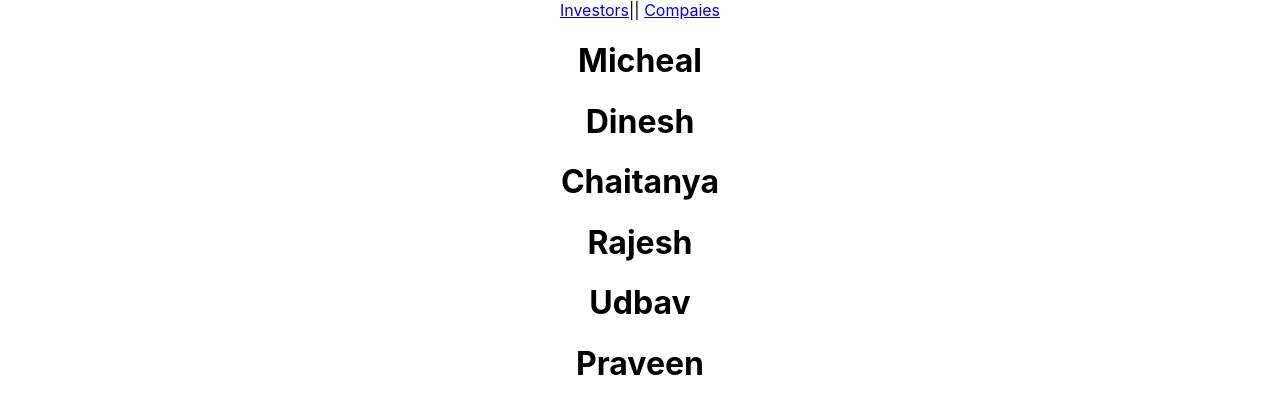
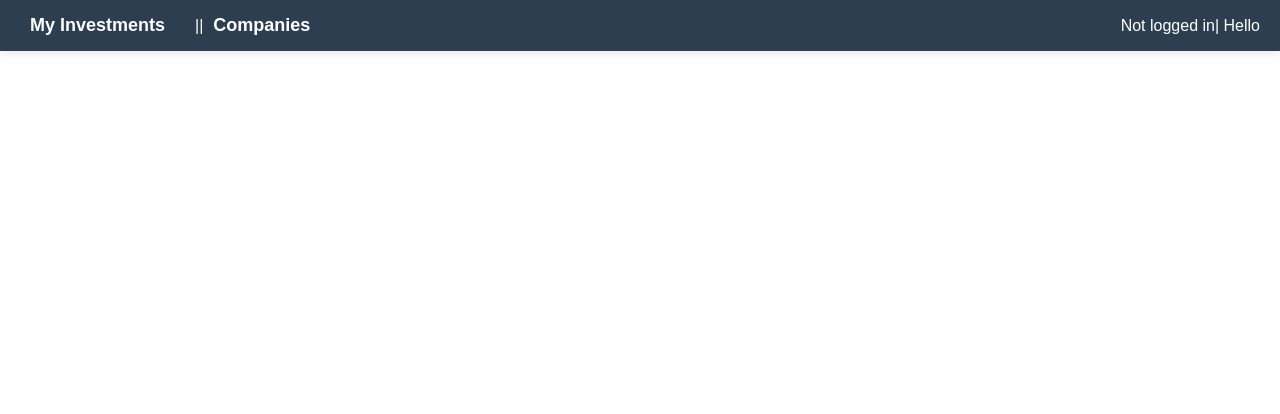
Before and after one commit to Rajesh-2278/CatchITTradeAnalysisFrontEND, a React (Create React App) app: page /investors in a window 1280 px wide. Shown: the top 414 px of the page. Built offline with nearby package versions, Linux system fonts and the light colour scheme.

Commit message:
Modified and added userContext

```diff
--- a/package.json
+++ b/package.json
@@ -3,6 +3,7 @@
   "version": "0.1.0",
   "private": true,
   "dependencies": {
+    "axios": "^1.7.9",
     "cra-template": "1.2.0",
     "react": "^19.0.0",
     "react-dom": "^19.0.0",
--- a/src/App.js
+++ b/src/App.js
@@ -1,22 +1,28 @@
-import logo from './logo.svg';
-import './App.css';
+import React from 'react';
+import { BrowserRouter as Router, Routes, Route } from 'react-router-dom';
+import Navbar from './components/navbar/navbar';
 import Company from './components/company/company';
 import Investor from './components/investor/investor';
-import { BrowserRouter as Router, Route, Routes, BrowserRouter } from 'react-router-dom';
-import Navbar from './components/navbar/navbar';
+import Assignstocks from './components/stocks/assignstocks';
+import Login from './components/login/login';
+import { UserProvider } from './contexts/UserProvider';
+
 function App() {
   return (
-    <BrowserRouter>
-      <div className="App">
-        <Routes>
-          <Route path='/' Component={Navbar}>
-            <Route path='/investors' Component={Investor}> </Route>
-            <Route path='/companies' Component={Company}> </Route>
-          </Route>
-        </Routes>
-
-      </div>
-    </BrowserRouter>
+    <UserProvider>
+      <Router>
+        <div className="App">
+          <Routes>
+            <Route path='/' element={<Navbar />}>
+              <Route path='investors' element={<Investor />} />
+              <Route path='/' element={<Company />} />
+              <Route path='assignStocks/:md' element={<Assignstocks />} />
+            </Route>
+            <Route path='/log' element={<Login />} />
+          </Routes>
+        </div>
+      </Router>
+    </UserProvider>
   );
 }
 
--- a/src/components/company/company.jsx
+++ b/src/components/company/company.jsx
@@ -1,13 +1,38 @@
-import React from 'react'
+import React, { useEffect, useState } from 'react'
+import axios from 'axios';
+import { Link } from 'react-router-dom';
+const Company = () => {
+    const [companies, setCompanies] = useState([])
+    useEffect(() => {
+        axios.get("http://localhost:9091/company/listAllCompanies").then(
+            (resp) => {
+                setCompanies(resp.data);
+                console.log(resp.data);
+            }
+        );
+        console.log("rajesh");
+        console.log(companies);
+        console.log("rajesh");
+    }, [])
 
-const Company = () => {
-  return (
-    <div>
-        <h1>APEXON</h1>
-        <h1>GS</h1>
-        <h1>TCS</h1>
-    </div>
-  )
+    return (
+        <div className='course-list-container'>
+            {
+                companies.map(
+                    (e) => (
+                        <div className='course-box'>
+
+                            <h2 style={{ color: 'red' }}> {e.name}</h2>
+                            <h3 style={{ color: 'red' }}> Available {e.stockCount} </h3>
+                            <button> <Link to={`/assignStocks/${e.id}`}>Buy Stocks</Link></button>
+
+                        </div>
+                    )
+                )
+            }
+
+        </div>
+    )
 }
 
 export default Company
--- a/src/components/investor/investor.jsx
+++ b/src/components/investor/investor.jsx
@@ -1,16 +1,32 @@
-import React from 'react'
+import axios from 'axios'
+import React, { useContext, useEffect, useState } from 'react'
+import { UserContext } from '../../contexts/UserProvider';
 
 const Investor = () => {
+  const [data, setData] = useState([]);
+  const { userDetails } = useContext(UserContext);  // Access userDetails from context
+
+  useEffect(() => {
+
+    if (userDetails && userDetails.userId) {
+      axios.get(`http://localhost:9091/investor/getCompaniesByInvestorId/${userDetails.userId}`)
+        .then((resp) => setData(resp.data))
+        .catch((error) => console.error("Error fetching data:", error));
+    }
+  }, [userDetails.userId]);
+
   return (
-    <div>
-         <h1>Micheal</h1>
-        <h1>Dinesh</h1>
-        <h1>Chaitanya</h1>
-        <h1>Rajesh</h1>
-        <h1>Udbav</h1>
-        <h1>Praveen</h1>
+    <div className='course-list-container'>
+      {
+        data.map((e) => (
+          <div className='course-box' key={e.id}>
+            <h1>{e.name}</h1>
+            <h1>{e.stockCount}</h1>
+          </div>
+        ))
+      }
     </div>
   )
 }
 
-export default Investor
+export default Investor;
--- /dev/null
+++ b/src/components/login/login.jsx
@@ -0,0 +1,43 @@
+import React, { useState, useContext } from 'react';
+import { UserContext } from '../../contexts/UserProvider';
+import { useNavigate } from 'react-router-dom';
+
+const Login = () => {
+  const [inputUserId, setInputUserId] = useState("");
+  const [inputUsername, setInputUsername] = useState("");
+  const { setUserDetails } = useContext(UserContext);
+  const navigate = useNavigate();
+  const handleLogin = () => {
+
+    if (inputUserId && inputUsername) {
+      setUserDetails({ userId: inputUserId, username: inputUsername });
+      navigate("/");
+    } else {
+      alert("Please enter both userId and username!");
+    }
+  };
+
+  return (
+
+    <div>
+      <center>
+      <h2>Login</h2>
+      <input
+        type="number"
+        value={inputUserId}
+        onChange={(e) => setInputUserId(e.target.value)}
+        placeholder="Enter your userId"
+      /><br />
+      <input
+        type="text"
+        value={inputUsername}
+        onChange={(e) => setInputUsername(e.target.value)}
+        placeholder="Enter your username"
+      /> <br />
+      <button onClick={handleLogin}>Login</button>
+      </center>
+    </div>
+  );
+};
+
+export default Login;
--- a/src/components/navbar/navbar.jsx
+++ b/src/components/navbar/navbar.jsx
@@ -1,13 +1,25 @@
-import React, { Fragment } from 'react'
-import { Link, Outlet } from 'react-router-dom'
+import React, { Fragment, useContext } from 'react';
+import { Link, Outlet } from 'react-router-dom';
+import { UserContext } from '../../contexts/UserProvider';
 
 const Navbar = () => {
+  const { userDetails } = useContext(UserContext);
+
   return (
     <Fragment>
-    <div> <Link to={'/investors'}>Investors</Link>|| <Link to={'/companies'}>Compaies</Link></div>
-    <Outlet />
+
+      <div className="navbar">
+        <div className="nav-links">
+          <Link to='/investors' className="nav-link">My Investments</Link>
+          <span className="separator">||</span>
+          <Link to='/' className="nav-link">Companies</Link>
+        </div>
+          {userDetails.userId ? "UserId : "+userDetails.userId : 'Not logged in'}
+         | Hello {userDetails.username ? userDetails.username : ''}
+      </div>
+      <Outlet />
     </Fragment>
-  )
-}
+  );
+};
 
-export default Navbar
+export default Navbar;
--- /dev/null
+++ b/src/components/stocks/assignstocks.jsx
@@ -0,0 +1,55 @@
+import axios from 'axios';
+import React, { useContext, useState } from 'react'
+import { useNavigate, useParams } from 'react-router-dom';
+import { UserContext } from '../../contexts/UserProvider';
+
+const Assignstocks = () => {
+  // const [companyId, setCompanyId] = useState('');
+  const [investorId, setInvestorId] = useState('');
+  const [stocksToAssign, setStocksToAssign] = useState('');
+  const [message, setMessage] = useState('');
+ const navigate=useNavigate()
+  const { userDetails } = useContext(UserContext);
+  const {md}=useParams()
+  const assignStocks = () => {
+    console.log(md)
+    axios.post("http://localhost:9091/company/assignStocks", null, {
+      params: {
+        companyId: md,
+        investorId:
+        userDetails.userId,
+        stocksToAssign: stocksToAssign
+      }
+    })
+    .catch((error) => {
+      console.error("There was an error assigning stocks!", error);
+      setMessage("Error assigning stocks!");
+    });
+
+    navigate("/")
+  };
+
+  return (
+    <div>
+
+    <center>
+      <div>
+      <h2 style={{ color: 'red' }}> Enter number of stocks to buy</h2>
+        <div>
+        <input
+          type="number"
+          value={stocksToAssign}
+          onChange={(e) => setStocksToAssign(e.target.value)}
+        />
+      </div>
+      <button onClick={assignStocks}>Assign Stocks</button>
+      </div>
+      {message && <p>{message}</p>}
+      </center>
+    </div>
+  );
+};
+
+
+
+export default Assignstocks
--- /dev/null
+++ b/src/contexts/UserProvider.js
@@ -0,0 +1,13 @@
+import React, { createContext, useState } from 'react';
+
+export const UserContext = createContext();  //  the context
+
+export const UserProvider = ({ children }) => {
+  const [userDetails, setUserDetails] = useState({ userId: null, username: null });  // State to store user details
+
+  return (
+    <UserContext.Provider value={{ userDetails, setUserDetails }}>
+      {children}
+    </UserContext.Provider>
+  );
+};
--- a/src/index.css
+++ b/src/index.css
@@ -11,3 +11,52 @@ code {
   font-family: source-code-pro, Menlo, Monaco, Consolas, 'Courier New',
     monospace;
 }
+
+.course-list-container {
+  width: 85vw;
+  margin: 0 auto;
+  display: grid;
+  grid-template-columns: 1fr 1fr 1fr 1fr;
+  grid-gap: 20px;
+}
+
+.course-box {
+  display: flex;
+  flex-direction: column;
+  background-color: #e6f4f4;
+  border: 1px solid grey;
+  border-radius: 5px;
+  padding: 25px;
+  cursor: pointer;
+
+  backface-visibility: hidden;
+  transform: translateZ(0);
+  transition: transform 0.25s ease-out;
+}
+
+/* Navbar */
+.navbar {
+  background-color: #2c3e50;
+  color: white;
+  padding: 10px 20px;
+  display: flex;
+  justify-content: space-between;
+  align-items: center;
+  font-family: Arial, sans-serif;
+  box-shadow: 0 2px 10px rgba(0, 0, 0, 0.1);
+}
+
+/* Container for links */
+.nav-links {
+  display: flex;
+  align-items: center;
+}
+.nav-link {
+  color: white;
+  text-decoration: none;
+  font-size: 18px;
+  margin-right: 20px;
+  font-weight: bold;
+  padding: 5px 10px;
+  transition: background-color 0.3s ease;
+}
```
Also changed, not shown: 1 other file (tests, documents, lock files or other folders).
